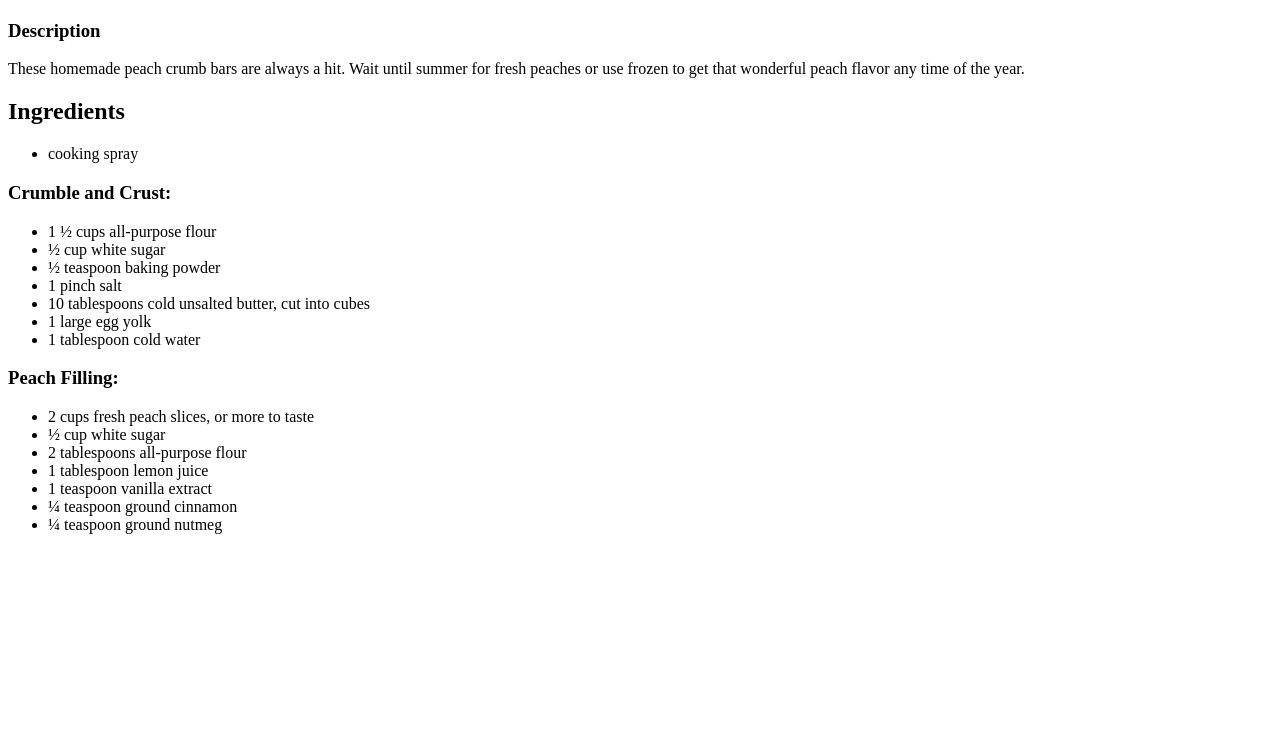
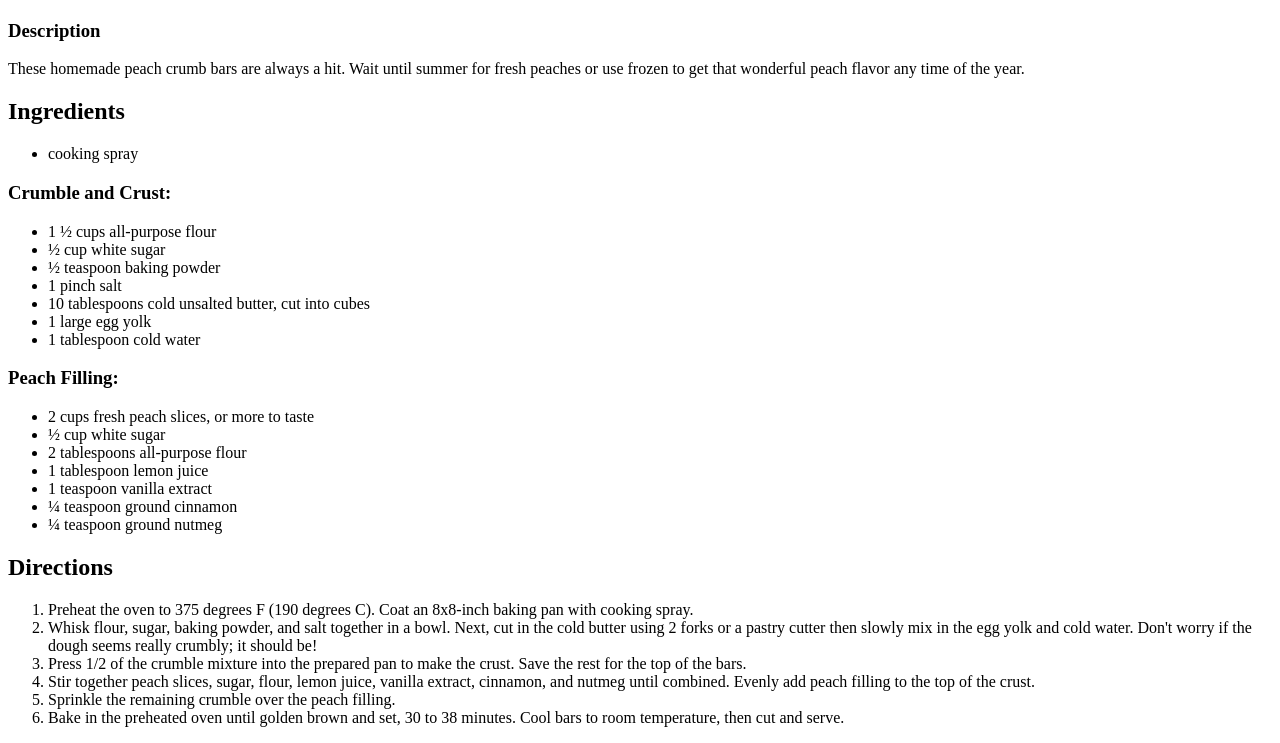
Before and after one commit to WeissJP/odin-recipies, a plain HTML site: page recipes/peach-bars.html in a window 1280 px wide. Shown: the part 383-1126 px from the top of the page. Before the commit the page ends 933 px from the top, so only its background shows below. Drawn offline with Linux system fonts and the light colour scheme.

Commit message:
Add directions to peach-bars.html

```diff
--- a/recipes/peach-bars.html
+++ b/recipes/peach-bars.html
@@ -36,5 +36,15 @@
         <li>¼ teaspoon ground cinnamon</li>
         <li>¼ teaspoon ground nutmeg</li>
     </ul>
+
+    <h2>Directions</h2>
+    <ol>
+        <li>Preheat the oven to 375 degrees F (190 degrees C). Coat an 8x8-inch baking pan with cooking spray.</li>
+        <li>Whisk flour, sugar, baking powder, and salt together in a bowl. Next, cut in the cold butter using 2 forks or a pastry cutter then slowly mix in the egg yolk and cold water. Don't worry if the dough seems really crumbly; it should be!</li>
+        <li>Press 1/2 of the crumble mixture into the prepared pan to make the crust. Save the rest for the top of the bars.</li>
+        <li>Stir together peach slices, sugar, flour, lemon juice, vanilla extract, cinnamon, and nutmeg until combined. Evenly add peach filling to the top of the crust.</li>
+        <li>Sprinkle the remaining crumble over the peach filling.</li>
+        <li>Bake in the preheated oven until golden brown and set, 30 to 38 minutes. Cool bars to room temperature, then cut and serve.</li>
+    </ol>
 </body>
 </html>
```
